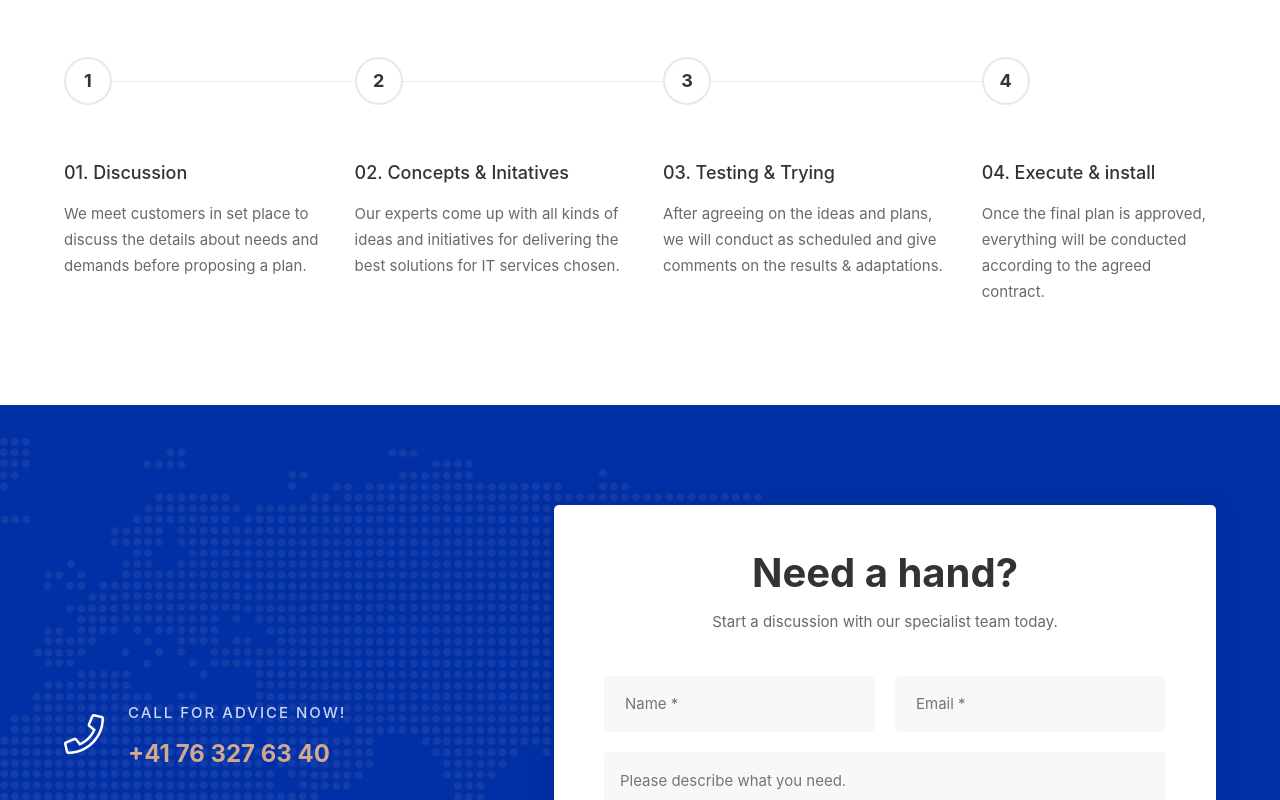
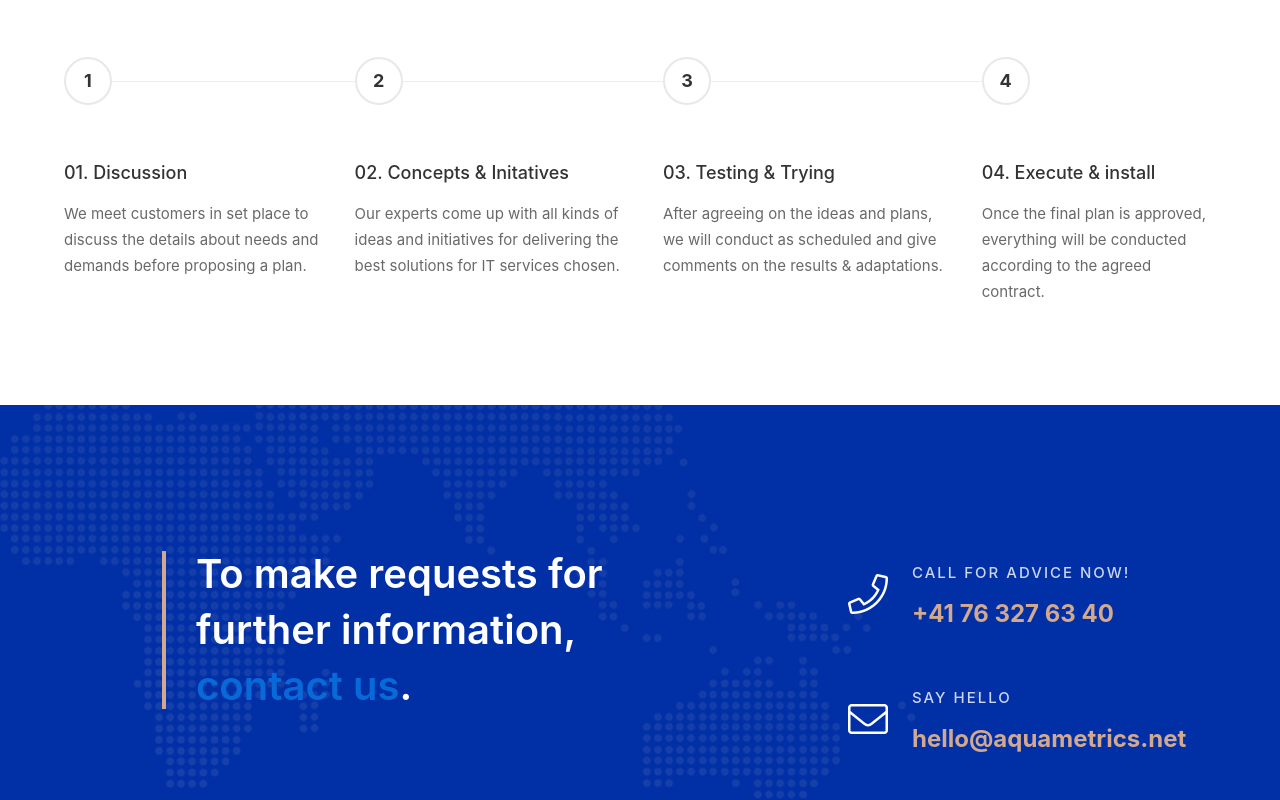
Before and after one commit to factory24/aqm-site, an Angular app: page / in a window 1280 px wide. Shown: the part 2000-2800 px from the top of the page. Built offline with nearby package versions, Linux system fonts and the light colour scheme.

Commit message:
Contact Us
Signed-off-by: Samuel Osei Kwakye <kwakyesamuelosei@gmail.com>

```diff
--- a/src/app/layout/layout/layout.component.html
+++ b/src/app/layout/layout/layout.component.html
@@ -50,7 +50,7 @@
           <div class="header position-relative">
             <!-- brand logo -->
             <div class="header__logo">
-              <a href="index.html">
+              <a href="/">
                 <img
                   src="./assets/images/aqm-brand-logo.png"
                   width="160"
@@ -684,6 +684,11 @@
     <div id="contact-us" class="contact-us-area service-contact-bg section-space--ptb_100">
       <div class="container">
         <div class="row align-items-center">
+          <div class="col-lg-7 ms-auto">
+              <div class="conact-us-wrap-one">
+                  <h3 class="heading text-white">To make requests for <br>further information, <br><span class="text-color-primary">contact us</span>.</h3>
+              </div>
+          </div>
           <div class="col-lg-4">
             <div class="contact-info sytle-one service-contact text-left">
               <!-- <div class="contact-info-title-wrap text-center">
@@ -712,7 +717,7 @@
                     </div>
                   </div>
                 </a>
-                <a href="mailto:hello@mitech.com" class="single-contact-list">
+                <a href="mailto:hello@aquametrics.net" class="single-contact-list">
                   <div class="content-wrap">
                     <div class="content">
                       <div class="icon">
@@ -720,82 +725,12 @@
                       </div>
                       <div class="main-content">
                         <h6 class="heading">Say hello</h6>
-                        <div class="text">rbesson@rednmore.com</div>
+                        <div class="text">hello@aquametrics.net</div>
                       </div>
                     </div>
                   </div>
                 </a>
               </div>
-            </div>
-          </div>
-
-          <div class="col-lg-7 ms-auto">
-            <div class="contact-form-service-wrap">
-              <div class="contact-title text-center section-space--mb_40">
-                <h3 class="mb-10">Need a hand?</h3>
-                <p class="text">
-                  Start a discussion with our specialist team today.
-                </p>
-              </div>
-
-              <!-- <form class="contact-form" id="contact-form-2" action="https://whizthemes.com/mail-php/jowel/mitech/php/services-mail.php" method="post"> -->
-              <form
-                class="contact-form"
-                id="contact-form-2"
-                action="https://htmldemo.net/mitech/rtl/assets/php/services-mail.php"
-                method="post"
-              >
-                <div class="contact-form__two">
-                  <div class="contact-input">
-                    <div class="contact-inner">
-                      <input name="con_name" type="text" placeholder="Name *" />
-                    </div>
-                    <div class="contact-inner">
-                      <input
-                        name="con_email"
-                        type="email"
-                        placeholder="Email *"
-                      />
-                    </div>
-                  </div>
-                  <!-- <div class="contact-select">
-                    <div class="form-item contact-inner">
-                      <span class="inquiry">
-                        <select id="Visiting" name="Visiting">
-                          <option disabled selected>
-                            Select Department to email
-                          </option>
-                          <option value="Your inquiry about">
-                            Your inquiry about
-                          </option>
-                          <option value="General Information Request">
-                            General Information Request
-                          </option>
-                          <option value="Partner Relations">
-                            Partner Relations
-                          </option>
-                          <option value="Careers">Careers</option>
-                          <option value="Software Licencing">
-                            Software Licencing
-                          </option>
-                        </select>
-                      </span>
-                    </div>
-                  </div> -->
-                  <div class="contact-inner contact-message">
-                    <textarea
-                      name="con_message"
-                      placeholder="Please describe what you need."
-                    ></textarea>
-                  </div>
-                  <div class="comment-submit-btn">
-                    <button class="ht-btn ht-btn-md" type="submit">
-                      Send message
-                    </button>
-                    <p class="form-messege-2"></p>
-                  </div>
-                </div>
-              </form>
             </div>
           </div>
         </div>
@@ -822,8 +757,8 @@
             <ul class="footer-widget__list">
               <li>Switzerland</li>
               <li>
-                <a href="mailto:contact@aeroland.com" class="hover-style-link"
-                  >rbesson@rednmore.com</a
+                <a href="mailto:hello@aquametrics.net" class="hover-style-link"
+                  >hello@aquametrics.net</a
                 >
               </li>
               <li>
@@ -856,28 +791,28 @@
               <li>
                 <a href="#services" class="hover-style-link">Manufacturing Support</a>
               </li>
-              <li>
+              <!-- <li>
                 <a href="#services" class="hover-style-link">Marketing Services</a>
-              </li>
+              </li> -->
             </ul>
           </div>
-          <div class="col-lg-2 col-md-4 col-sm-6 footer-widget">
+          <!-- <div class="col-lg-2 col-md-4 col-sm-6 footer-widget">
             <h6 class="footer-widget__title mb-20">Quick links</h6>
             <ul class="footer-widget__list">
-              <!-- <li>
+              <li>
                 <a href="#" class="hover-style-link">Pick up locations</a>
-              </li> -->
+              </li>
               <li>
                 <a href="#" class="hover-style-link">Terms of Payment</a>
               </li>
               <li>
                 <a href="#" class="hover-style-link">Privacy Policy</a>
               </li>
-              <!-- <li>
+              <li>
                 <a href="#" class="hover-style-link">Where to Find Us</a>
-              </li> -->
+              </li>
             </ul>
-          </div>
+          </div> -->
           <div class="col-lg-2 col-md-4 col-sm-6 footer-widget">
             <h6 class="footer-widget__title mb-20">Support</h6>
             <ul class="footer-widget__list">
@@ -923,12 +858,12 @@
         <div class="row align-items-center">
           <div class="col-md-6 text-center text-md-start">
             <span class="copyright-text"
-              >&copy; 2022 Aquametrics.
+              >{{ currentDateStr }} &copy; Aquametrics.
               <!-- <a href="https://hasthemes.com/">All Rights Reserved.</a> -->
               </span
             >
           </div>
-          <div class="col-md-6 text-center text-md-end">
+          <!-- <div class="col-md-6 text-center text-md-end">
             <ul class="list ht-social-networks solid-rounded-icon">
               <li class="item">
                 <a
@@ -971,7 +906,7 @@
                 </a>
               </li>
             </ul>
-          </div>
+          </div> -->
         </div>
       </div>
     </div>
--- a/src/app/layout/layout/layout.component.ts
+++ b/src/app/layout/layout/layout.component.ts
@@ -13,6 +13,7 @@
   // mobileMenuTrigger: ElementRef;
   mobileViewClass = 'mobile-menu-overlay';
   activeFragment = this.activatedRoute.fragment.pipe(share());
+  currentDateStr: string = new Date().getFullYear().toString();
 
   constructor(
     @Inject(DOCUMENT) private document: Document,
@@ -32,12 +33,12 @@
 
   showMobileView(): void {
     this.mobileViewClass = 'mobile-menu-overlay active';
-    this.document.body.classList.add('no-overflow');
+    // this.document.body.classList.add('no-overflow');
   }
 
   hideMobileView(): void {
     this.mobileViewClass = 'mobile-menu-overlay';
-    this.document.body.classList.add('no-overflow');
+    // this.document.body.classList.add('no-overflow');
   }
 
   routeUrl(url: string): void {
```
